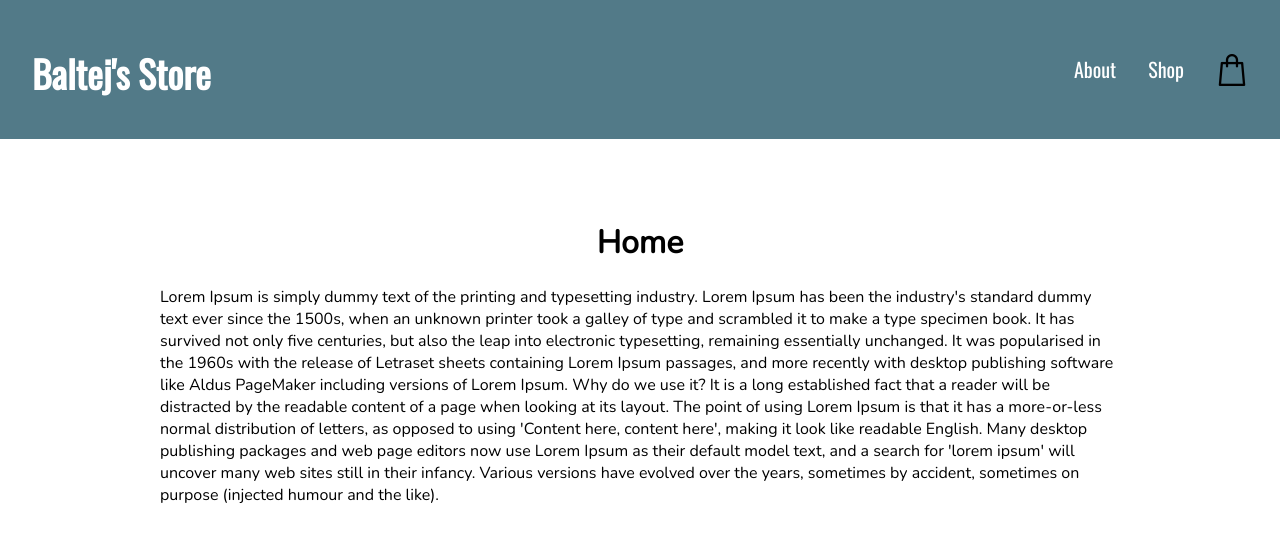
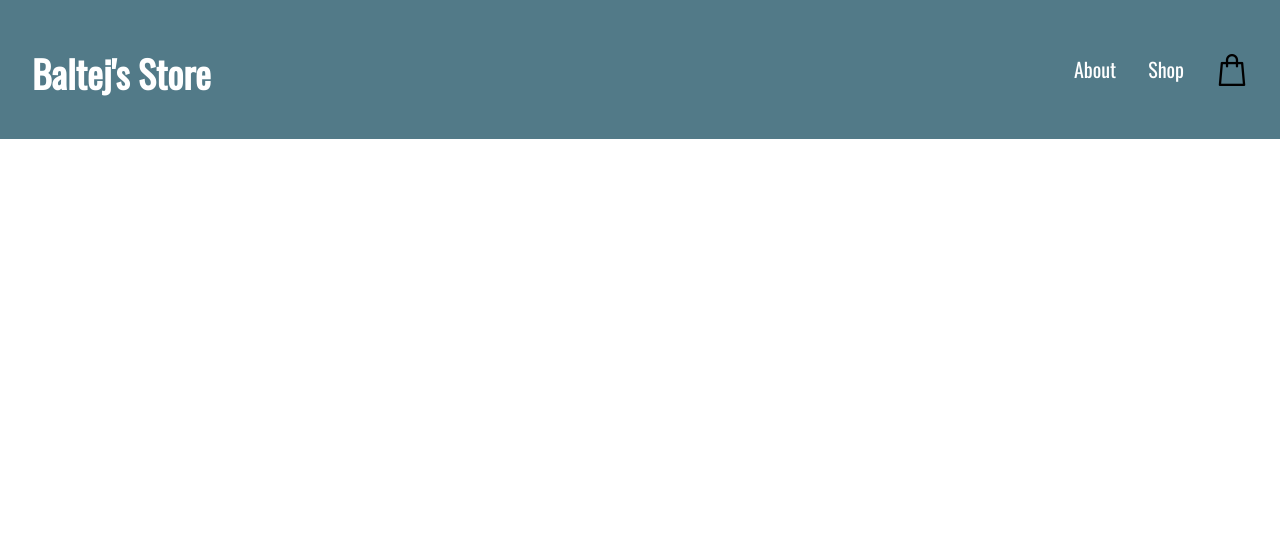
Before and after one commit to brandhawa99/shoppingcart_odin, a React (Create React App) app: page / in a window 1280 px wide. Shown: the top 542 px of the page. Built offline with nearby package versions, Linux system fonts and the light colour scheme.

Commit message:
update route

```diff
--- a/src/App.js
+++ b/src/App.js
@@ -125,7 +125,7 @@
       <div>
         <Nav quantity={quantity} />
         <Routes>
-          <Route path="/" element={<Home />} />
+          <Route path="/shoppingcart_odin" element={<Home />} />
           <Route path="/about" element={<About  />} />
           <Route path="/cart" element={<Cart items={cart} total={totalPrice} down={decrementItem} up={incrementItem} />}/>
           <Route path="/shop" element={<Shop click={changeCart}  />} />
```
